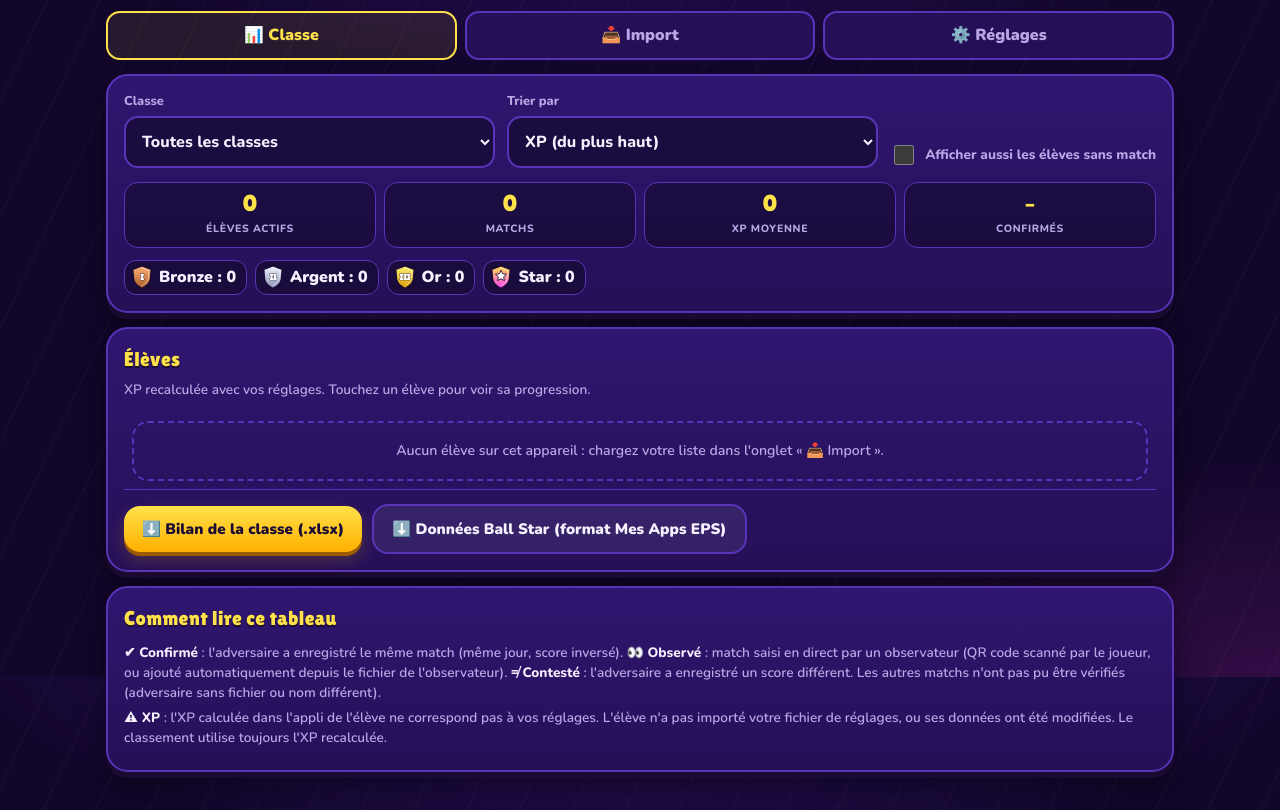
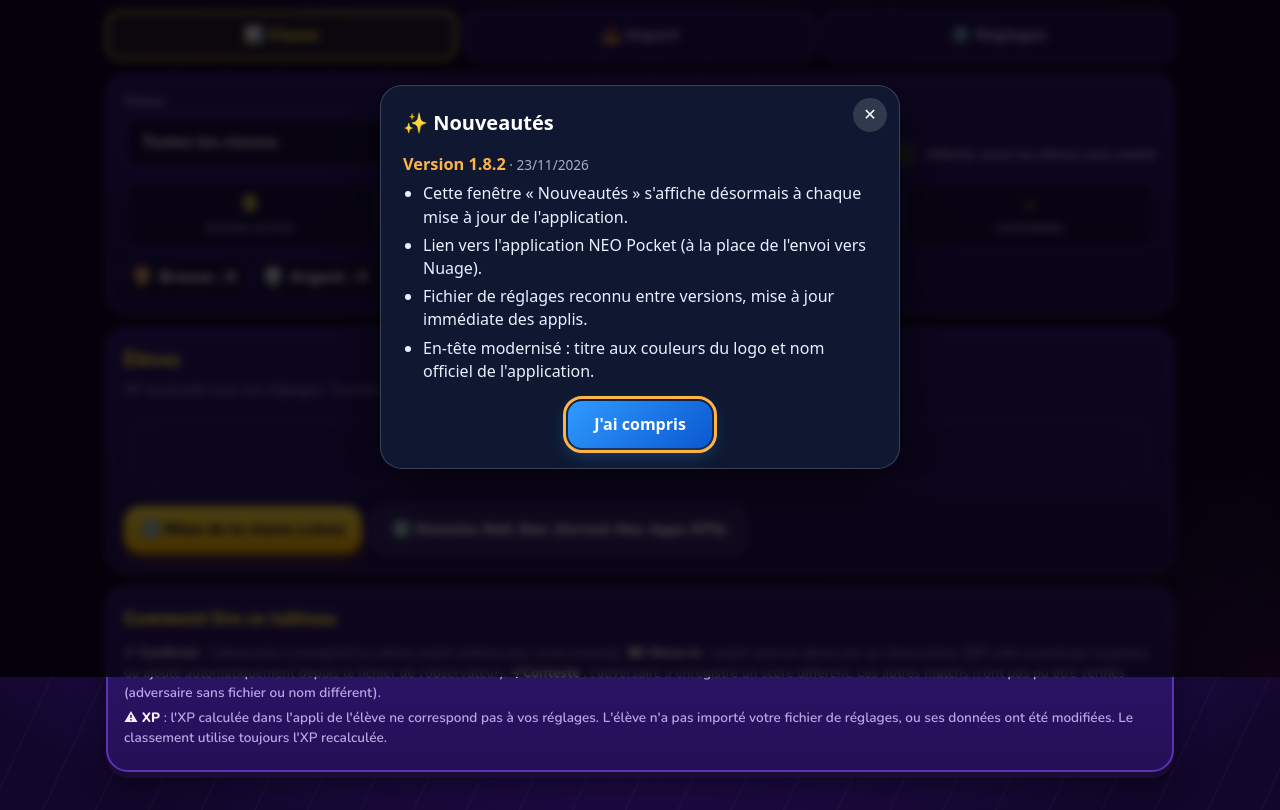
Before and after one commit to VinzToc/BallStar_Prof, a plain HTML site: page index.html in a window 1280 px wide. Shown: the part 123-933 px from the top of the page. Drawn offline with nearby package versions, Linux system fonts and the light colour scheme.

Commit message:
Fenêtre « Nouveautés » affichée une fois après chaque mise à jour
Co-Authored-By: Claude Sonnet 5.5 <noreply@anthropic.com>
Claude-Session: https://claude.ai/code/session_01DWMzvDjuQqdn6i5FnQMur8

```diff
--- a/index.html
+++ b/index.html
@@ -124,4 +124,5 @@
 <script src="bs-art.js"></script>
 <script src="ballstar-prof.js"></script>
 <script src="bs-install.js"></script>
+<script src="nouveautes.js" defer></script>
 </body></html>
--- /dev/null
+++ b/nouveautes.js
@@ -0,0 +1,95 @@
+/* Fenêtre « Nouveautés » : s'affiche une seule fois après chaque mise à jour de l'application.
+   Autonome (aucune dépendance), isolée du style de l'appli (Shadow DOM).
+   Lit nouveautes.json (à côté de ce fichier) : [{ "v":"1.2.0", "date":"2026-11-23", "titre":"(facultatif)", "items":["…"] }, …]
+   La version courante = la plus haute « v » du fichier. Pour une nouvelle version : ajouter une entrée au début du fichier. */
+(function () {
+  'use strict';
+  var script = document.currentScript, base = script && script.src ? script.src : location.href;
+  var seg = (location.pathname.split('/')[1] || 'app').toLowerCase();
+  var KEY = 'EPS_NV_' + seg;
+
+  function cmp(a, b) {
+    a = String(a).split('.').map(Number); b = String(b).split('.').map(Number);
+    for (var i = 0; i < 3; i++) { var d = (a[i] || 0) - (b[i] || 0); if (d) return d; }
+    return 0;
+  }
+  function lire() { try { return localStorage.getItem(KEY); } catch (e) { return null; } }
+  function ecrire(v) { try { localStorage.setItem(KEY, v); } catch (e) {} }
+
+  var cache = null;
+  function charger() {
+    if (!cache) {
+      cache = fetch(new URL('nouveautes.json', base).href, { cache: 'no-cache' })
+        .then(function (r) { if (!r.ok) throw 0; return r.json(); })
+        .then(function (L) {
+          L = (Array.isArray(L) ? L : []).filter(function (n) { return n && n.v; });
+          return L.sort(function (a, b) { return cmp(b.v, a.v); });
+        })
+        .catch(function () { return []; });
+    }
+    return cache;
+  }
+
+  var CSS = '' +
+    '.ov{position:fixed;inset:0;z-index:2147483000;background:rgba(0,0,0,.72);display:flex;align-items:center;justify-content:center;padding:16px;backdrop-filter:blur(4px);-webkit-backdrop-filter:blur(4px);font-family:system-ui,-apple-system,"Segoe UI",Roboto,sans-serif}' +
+    '.fc{position:relative;box-sizing:border-box;width:100%;max-width:520px;max-height:86vh;overflow:auto;background:#0f1830;color:#eaf0ff;border:1px solid rgba(255,255,255,.18);border-radius:22px;padding:22px 22px 20px;box-shadow:0 20px 60px rgba(0,0,0,.6);line-height:1.45}' +
+    'h3{margin:0 40px 10px 0;font-size:1.25rem;color:#fff}' +
+    'h4{margin:16px 0 6px;font-size:1.02rem;color:#ffb347}h4 small{font-weight:500;opacity:.7;color:#eaf0ff}' +
+    'ul{margin:0;padding-left:20px}li{margin:5px 0}' +
+    '.x{position:absolute;top:12px;right:12px;width:34px;height:34px;border:0;border-radius:50%;background:rgba(255,255,255,.14);color:#fff;font-size:1rem;cursor:pointer}' +
+    '.ok{display:block;margin:18px auto 0;border:0;border-radius:14px;padding:12px 26px;font:inherit;font-weight:700;color:#fff;cursor:pointer;background:linear-gradient(135deg,#2f9bff,#0b57d0);box-shadow:0 6px 18px rgba(47,155,255,.35)}' +
+    '.x:focus-visible,.ok:focus-visible{outline:3px solid #ffb347;outline-offset:2px}';
+
+  var hote = null;
+  function fermer() {
+    if (hote) { hote.remove(); hote = null; }
+    document.removeEventListener('keydown', touche, true);
+    charger().then(function (L) { if (L.length) ecrire(L[0].v); });
+  }
+  function touche(e) { if (e.key === 'Escape') fermer(); }
+
+  function montrer(liste) {
+    if (!liste.length || hote) return;
+    hote = document.createElement('div');
+    var ombre = hote.attachShadow({ mode: 'open' });
+    var st = document.createElement('style'); st.textContent = CSS; ombre.appendChild(st);
+    var ov = document.createElement('div'); ov.className = 'ov';
+    var fc = document.createElement('div'); fc.className = 'fc'; fc.setAttribute('role', 'dialog'); fc.setAttribute('aria-label', 'Nouveautés');
+    var x = document.createElement('button'); x.className = 'x'; x.type = 'button'; x.textContent = '✕'; x.setAttribute('aria-label', 'Fermer');
+    var h = document.createElement('h3'); h.textContent = '✨ Nouveautés';
+    fc.appendChild(x); fc.appendChild(h);
+    liste.forEach(function (n) {
+      var t = document.createElement('h4');
+      t.textContent = n.titre || ('Version ' + n.v);
+      if (n.date && !n.titre) {
+        var d = new Date(n.date); var s = document.createElement('small');
+        if (!isNaN(d)) { s.textContent = ' · ' + d.toLocaleDateString('fr-FR'); t.appendChild(s); }
+      }
+      var ul = document.createElement('ul');
+      (n.items || []).forEach(function (it) { var li = document.createElement('li'); li.textContent = it; ul.appendChild(li); });
+      fc.appendChild(t); fc.appendChild(ul);
+    });
+    var ok = document.createElement('button'); ok.className = 'ok'; ok.type = 'button'; ok.textContent = "J'ai compris";
+    fc.appendChild(ok); ov.appendChild(fc); ombre.appendChild(ov);
+    x.onclick = ok.onclick = fermer;
+    ov.onclick = function (e) { if (e.target === ov) fermer(); };
+    document.addEventListener('keydown', touche, true);
+    (document.body || document.documentElement).appendChild(hote);
+    try { ok.focus({ preventScroll: true }); } catch (e) {}
+  }
+
+  function auto() {
+    charger().then(function (L) {
+      if (!L.length) return;
+      var cur = L[0].v, vue = lire();
+      if (!vue) montrer(L.slice(0, 1));                                   /* première ouverture : dernière version seulement */
+      else if (cmp(cur, vue) > 0) montrer(L.filter(function (n) { return cmp(n.v, vue) > 0; }));
+    });
+  }
+
+  /* Réouverture manuelle (depuis la console ou un bouton de l'appli) : window.voirNouveautes() */
+  window.voirNouveautes = function () { return charger().then(function (L) { montrer(L.slice(0, 4)); }); };
+
+  if (document.readyState === 'complete') setTimeout(auto, 400);
+  else window.addEventListener('load', function () { setTimeout(auto, 400); });
+})();
--- /dev/null
+++ b/nouveautes.json
@@ -0,0 +1,12 @@
+[
+ {
+  "v": "1.8.2",
+  "date": "2026-11-23",
+  "items": [
+   "Cette fenêtre « Nouveautés » s'affiche désormais à chaque mise à jour de l'application.",
+   "Lien vers l'application NEO Pocket (à la place de l'envoi vers Nuage).",
+   "Fichier de réglages reconnu entre versions, mise à jour immédiate des applis.",
+   "En-tête modernisé : titre aux couleurs du logo et nom officiel de l'application."
+  ]
+ }
+]
--- a/sw.js
+++ b/sw.js
@@ -1,8 +1,8 @@
 /* Service worker Ball Star Prof – tout est mis en cache : l'app fonctionne sans réseau, et prend la dernière version dès qu'il y a du réseau.
    Pour publier une mise à jour : changer VERSION ci-dessous (et APP_VERSION dans version.js). */
-const VERSION='1.8.0';
+const VERSION='1.8.2';
 const CACHE='ballstar-prof-'+VERSION;
-const CORE=["./","index.html","ballstar-prof.js","ballstar.css","prof.css","bs-art.js","bs-rules.js","bs-install.js","bs-xlsx.js","eps-core.js","version.js","manifest.webmanifest","icons/icon-192.png","icons/logo-BallStar-Prof.png","icons/icon-512.png","icons/icon-maskable-512.png","icons/apple-touch-icon.png"];
+const CORE=['nouveautes.js','nouveautes.json',"./","index.html","ballstar-prof.js","ballstar.css","prof.css","bs-art.js","bs-rules.js","bs-install.js","bs-xlsx.js","eps-core.js","version.js","manifest.webmanifest","icons/icon-192.png","icons/logo-BallStar-Prof.png","icons/icon-512.png","icons/icon-maskable-512.png","icons/apple-touch-icon.png"];
 self.addEventListener('install',e=>{e.waitUntil(caches.open(CACHE).then(c=>c.addAll(CORE)).then(()=>self.skipWaiting()))});
 self.addEventListener('activate',e=>{e.waitUntil((async()=>{for(const k of await caches.keys())if(k.startsWith('ballstar-prof-')&&k!==CACHE)await caches.delete(k);await self.clients.claim()})())});
 // Réseau d'abord (la dernière version est utilisée dès qu'il y a du réseau), cache si hors ligne ou réseau trop lent.
--- a/version.js
+++ b/version.js
@@ -1 +1 @@
-const APP_VERSION="1.8.1"; // ← modifier ici ET dans sw.js (VERSION) pour publier une mise à jour
+const APP_VERSION="1.8.2"; // ← modifier ici ET dans sw.js (VERSION) pour publier une mise à jour
```
